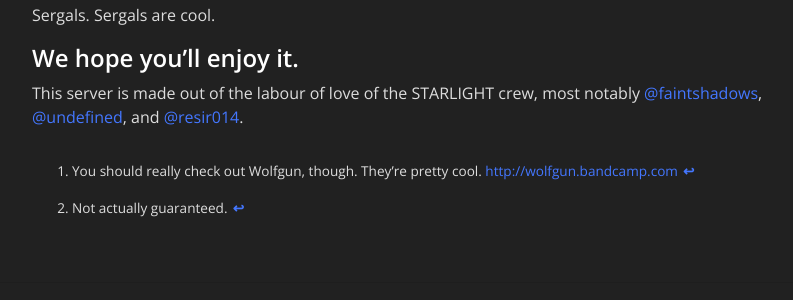
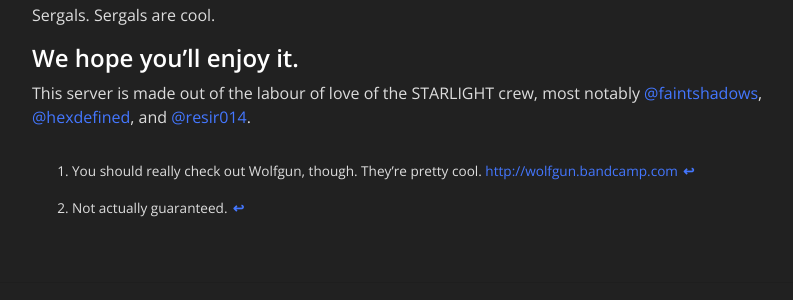
Before and after one commit to resir014/moonlight-web-old, a Jekyll site: the page built from _posts/2015-10-01-welcome-to-moonlight.md, in a window 1280 px wide and 900 px high, scrolled down 1564 px. Shown: the part 546-846 px from the top of the window, without its empty margins (240-1033 px from the left). Built offline with Jekyll 4.4.1, drawn with Linux system fonts in a browser that asks for light colours; nearby versions of some CDN libraries.

Commit message:
Fixed @hexdefined's Twitter URL

```diff
--- a/_posts/2015-10-01-welcome-to-moonlight.md
+++ b/_posts/2015-10-01-welcome-to-moonlight.md
@@ -47,7 +47,7 @@ Sergals. Sergals are cool.
 
 ## We hope you'll enjoy it.
 
-This server is made out of the labour of love of the STARLIGHT crew, most notably [@faintshadows](https://twitter.com/faintshadows), [@undefined](https://twitter.com/undefined), and [@resir014](https://twitter.com/resir014).
+This server is made out of the labour of love of the STARLIGHT crew, most notably [@faintshadows](https://twitter.com/faintshadows), [@hexdefined](https://twitter.com/hexdefined), and [@resir014](https://twitter.com/resir014).
 
 [^fn-wg]: You should really check out Wolfgun, though. They're pretty cool. <http://wolfgun.bandcamp.com>
 [^fn-uptime]: Not actually guaranteed.
```
